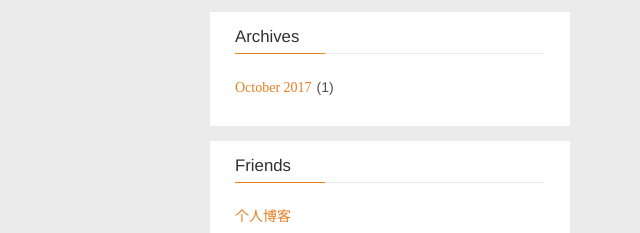
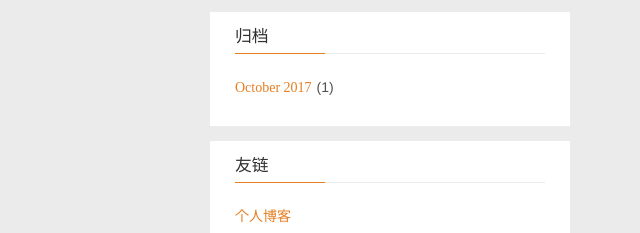
Before and after one commit to wumode/wumode.github.io, a plain HTML site: page archives/index.html in a window 1280 px wide. Shown: the part 675-908 px from the top of the page, 640-1280 px from the left. Drawn offline with nearby package versions, Linux system fonts and the light colour scheme.

Commit message:
Site updated: 2017-10-15 17:28:40

```diff
--- a/archives/index.html
+++ b/archives/index.html
@@ -21,7 +21,7 @@
     <!--Title-->
 
 
-<title>Archives | Hexo</title>
+<title>彙整 | Hexo</title>
 
 
     <link rel="alternate" href="/atom.xml" title="Hexo" type="application/atom+xml">
@@ -179,7 +179,7 @@
 
 
     <div class="widget">
-      <h3 class="title">Archives</h3>
+      <h3 class="title">归档</h3>
         <ul class="archive-list"><li class="archive-list-item"><a class="archive-list-link" href="/archives/2017/10/"><i class="fa" aria-hidden="true">October 2017</i></a><span class="archive-list-count">1</span></li></ul>
     </div>
 
@@ -190,7 +190,7 @@
 
 
     <div class="widget">
-        <h3 class="title">Friends</h3>
+        <h3 class="title">友链</h3>
         <div class="content friends-link">
 
             <a href="http://www.wumode.xyz" class="fa" target="_blank">个人博客</a>
```
Also changed, not shown: 2017/10/14/hello-world/index.html (+3 -3 lines), archives/2017/10/index.html (+3 -3 lines), archives/2017/index.html (+3 -3 lines), index.html (+2 -2 lines).
